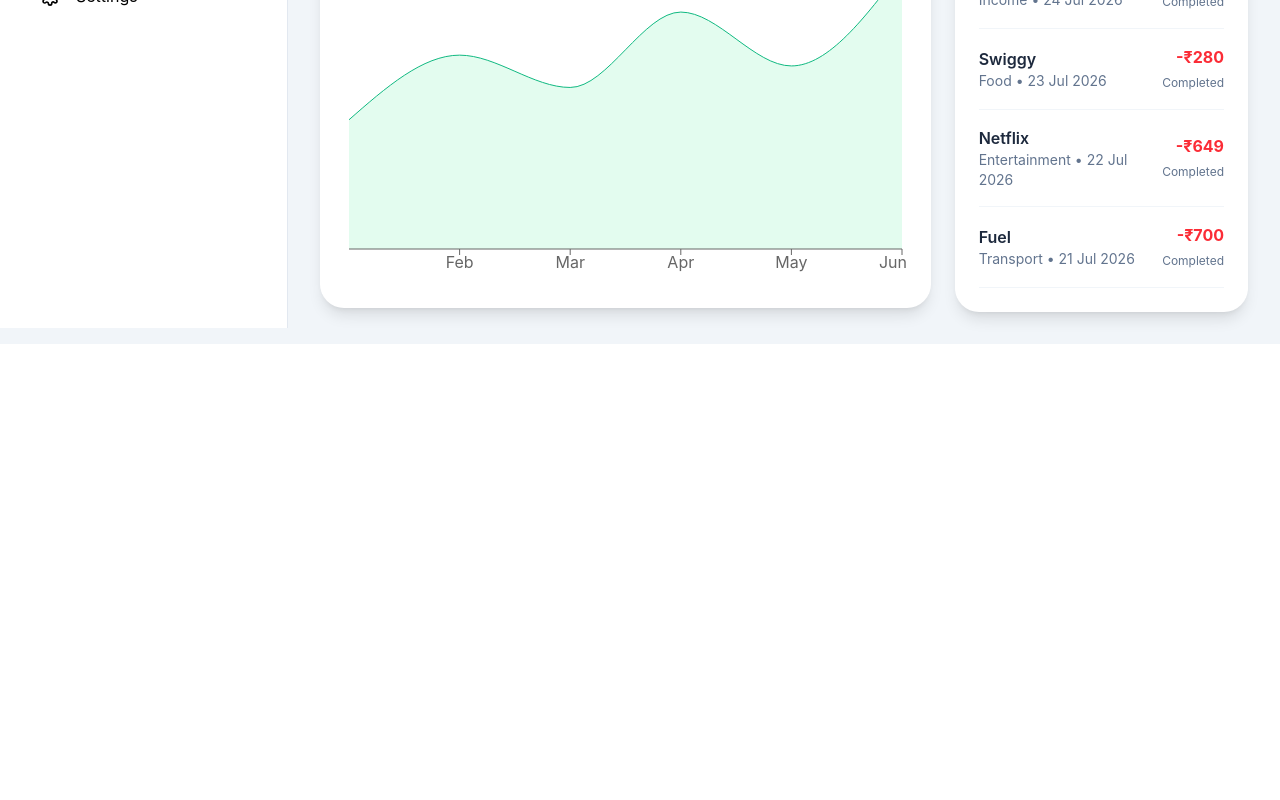
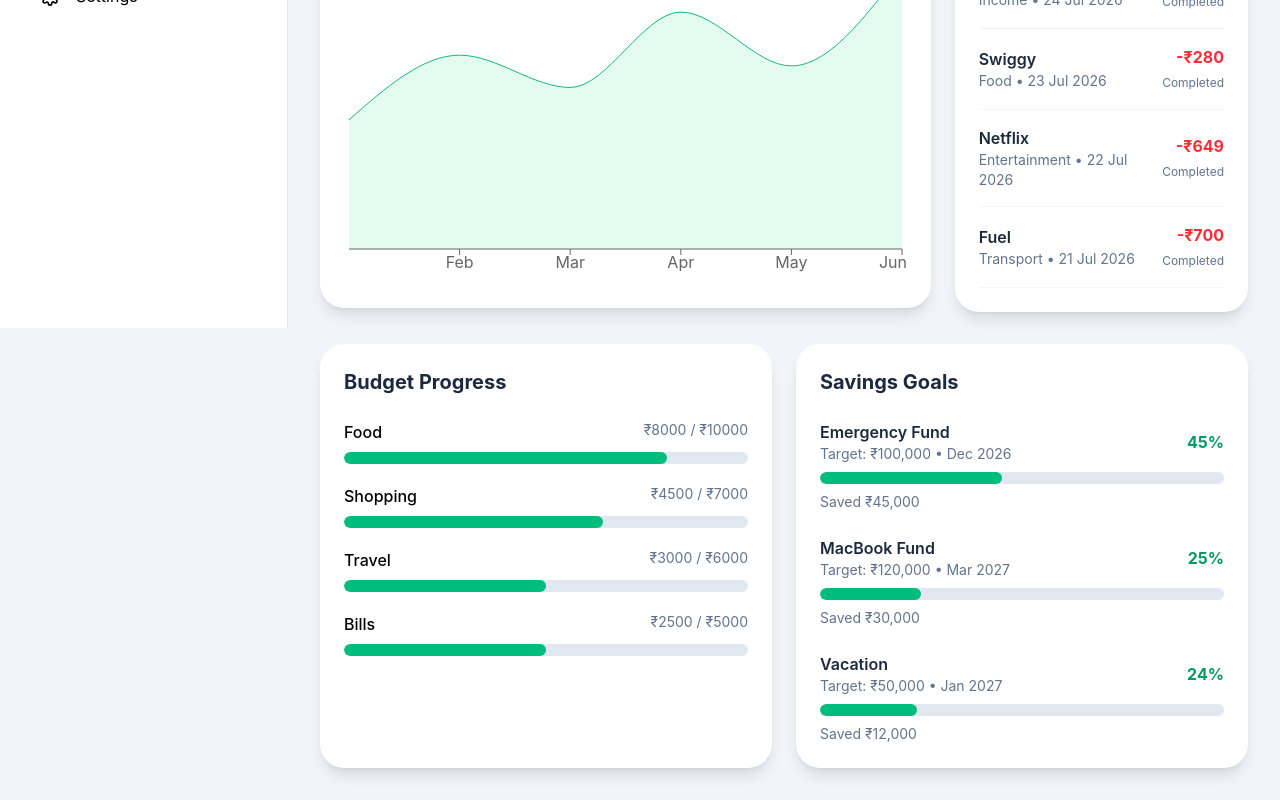
Before and after one commit to SreesaranK/FinTrack, a React (Vite) app: page / in a window 1280 px wide. Shown: the part 472-1272 px from the top of the page. Before the commit the page ends 816 px from the top, so only its background shows below. Built offline with nearby package versions, Linux system fonts and the light colour scheme.

Commit message:
feat: complete dashboard with budget and savings sections

```diff
--- /dev/null
+++ b/src/components/ui/ProgressBar.jsx
@@ -0,0 +1,10 @@
+export default function ProgressBar({ value }) {
+  return (
+    <div className="w-full bg-slate-200 rounded-full h-3 overflow-hidden">
+      <div
+        className="h-full bg-emerald-500 rounded-full transition-all duration-700"
+        style={{ width: `${value}%` }}
+      />
+    </div>
+  );
+}
--- /dev/null
+++ b/src/data/budgetData.js
@@ -0,0 +1,26 @@
+export const budgets = [
+  {
+    id: 1,
+    category: "Food",
+    spent: 8000,
+    total: 10000,
+  },
+  {
+    id: 2,
+    category: "Shopping",
+    spent: 4500,
+    total: 7000,
+  },
+  {
+    id: 3,
+    category: "Travel",
+    spent: 3000,
+    total: 6000,
+  },
+  {
+    id: 4,
+    category: "Bills",
+    spent: 2500,
+    total: 5000,
+  },
+];
--- /dev/null
+++ b/src/data/savingsData.js
@@ -0,0 +1,23 @@
+export const savingsGoals = [
+  {
+    id: 1,
+    title: "Emergency Fund",
+    saved: 45000,
+    target: 100000,
+    deadline: "Dec 2026",
+  },
+  {
+    id: 2,
+    title: "MacBook Fund",
+    saved: 30000,
+    target: 120000,
+    deadline: "Mar 2027",
+  },
+  {
+    id: 3,
+    title: "Vacation",
+    saved: 12000,
+    target: 50000,
+    deadline: "Jan 2027",
+  },
+];
--- a/src/pages/Dashboard/BudgetProgress.jsx
+++ b/src/pages/Dashboard/BudgetProgress.jsx
@@ -0,0 +1,35 @@
+import Card from "../../components/ui/Card";
+import ProgressBar from "../../components/ui/ProgressBar";
+import { budgets } from "../../data/budgetData";
+
+export default function BudgetProgress() {
+  return (
+    <Card>
+      <h2 className="text-xl font-bold text-slate-800 mb-6">
+        Budget Progress
+      </h2>
+
+      <div className="space-y-5">
+        {budgets.map((budget) => {
+          const percent = Math.round((budget.spent / budget.total) * 100);
+
+          return (
+            <div key={budget.id}>
+              <div className="flex justify-between mb-2">
+                <span className="font-medium">
+                  {budget.category}
+                </span>
+
+                <span className="text-slate-500 text-sm">
+                  ₹{budget.spent} / ₹{budget.total}
+                </span>
+              </div>
+
+              <ProgressBar value={percent} />
+            </div>
+          );
+        })}
+      </div>
+    </Card>
+  );
+}
--- a/src/pages/Dashboard/Dashboard.jsx
+++ b/src/pages/Dashboard/Dashboard.jsx
@@ -2,6 +2,8 @@ import DashboardHeader from "./DashboardHeader";
 import FinancialOverview from "./FinancialOverview";
 import AnalyticsChart from "./AnalyticsChart";
 import RecentTransactions from "./RecentTransactions";
+import BudgetProgress from "./BudgetProgress";
+import SavingsGoals from "./SavingsGoals";
 
 export default function Dashboard() {
   return (
@@ -17,6 +19,11 @@ export default function Dashboard() {
 
         <RecentTransactions />
       </div>
+
+      <div className="grid grid-cols-1 xl:grid-cols-2 gap-6">
+        <BudgetProgress />
+        <SavingsGoals />
+      </div>
     </div>
   );
 }
--- a/src/pages/Dashboard/SavingsGoals.jsx
+++ b/src/pages/Dashboard/SavingsGoals.jsx
@@ -0,0 +1,45 @@
+import Card from "../../components/ui/Card";
+import ProgressBar from "../../components/ui/ProgressBar";
+import { savingsGoals } from "../../data/savingsData";
+
+export default function SavingsGoals() {
+  return (
+    <Card>
+      <h2 className="text-xl font-bold text-slate-800 mb-6">
+        Savings Goals
+      </h2>
+
+      <div className="space-y-6">
+        {savingsGoals.map((goal) => {
+          const percent = Math.round((goal.saved / goal.target) * 100);
+
+          return (
+            <div key={goal.id}>
+              <div className="flex justify-between items-center mb-2">
+                <div>
+                  <h3 className="font-semibold text-slate-800">
+                    {goal.title}
+                  </h3>
+
+                  <p className="text-sm text-slate-500">
+                    Target: ₹{goal.target.toLocaleString()} • {goal.deadline}
+                  </p>
+                </div>
+
+                <span className="font-bold text-emerald-600">
+                  {percent}%
+                </span>
+              </div>
+
+              <ProgressBar value={percent} />
+
+              <div className="mt-2 text-sm text-slate-500">
+                Saved ₹{goal.saved.toLocaleString()}
+              </div>
+            </div>
+          );
+        })}
+      </div>
+    </Card>
+  );
+}
```
